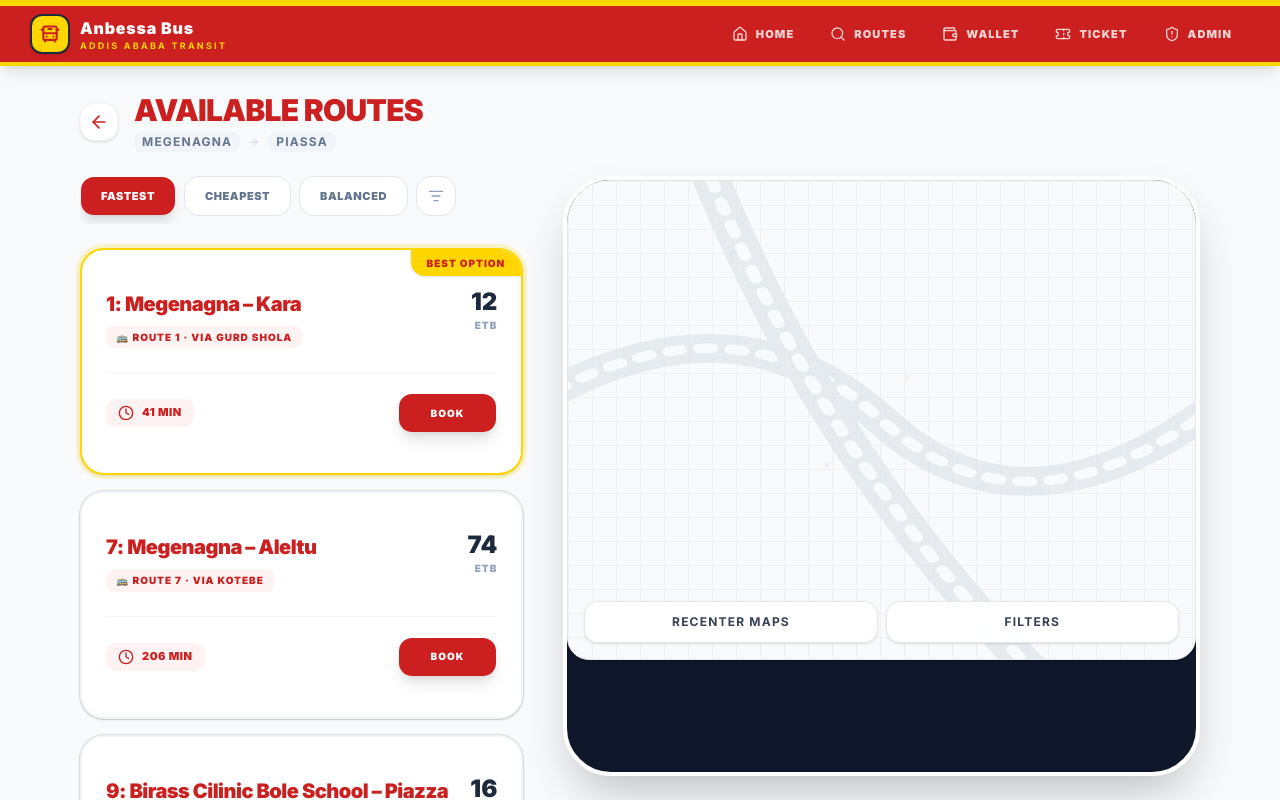
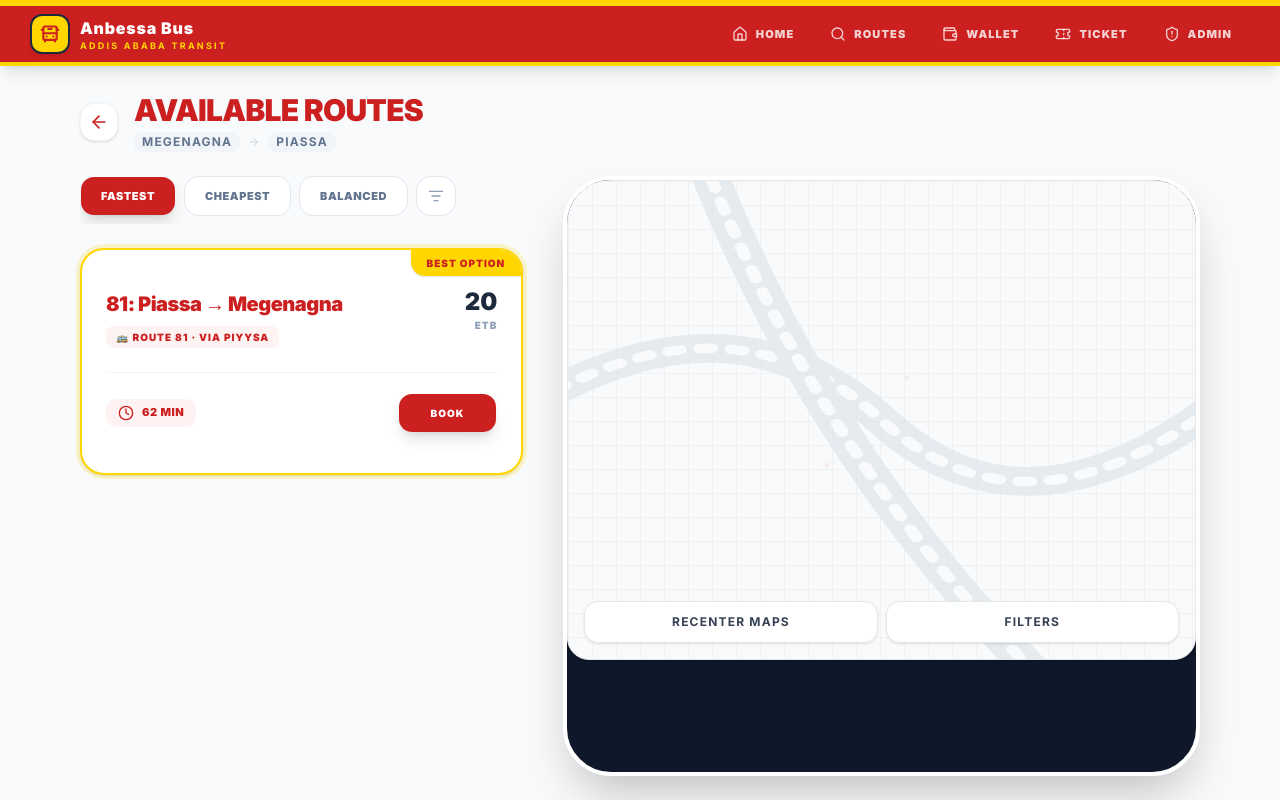
Before and after one commit to tamirat67/addismove, a Next.js app in the folder frontend/: page /results in a window 1280 px wide. Shown: the top 800 px of the page. Built offline with nearby package versions, Linux system fonts and the light colour scheme.

Commit message:
feat: synchronized results with Megenagna to Piassa search

```diff
--- a/frontend/src/app/(standard)/results/page.tsx
+++ b/frontend/src/app/(standard)/results/page.tsx
@@ -28,20 +28,25 @@ export default function Results() {
   const [loading, setLoading] = useState(true);
   const [filter, setFilter] = useState("Fastest");
 
-  // Simulate finding routes based on the search "Megenagna" or "Piassa"
+  // Synchronized search for Megenagna → Piassa
   const searchResults = anbessaRoutes.filter(r =>
-    r.start.toLowerCase().includes("megenagna") ||
-    r.destination.toLowerCase().includes("piassa") ||
-    r.destination.toLowerCase().includes("piazza")
-  ).slice(0, 4).map((r, i) => ({
-    id: r.id,
-    name: `${r.start} – ${r.destination}`,
-    type: "Bus",
-    price: computePrice(r.distance),
-    duration: computeDuration(r.distance),
-    tag: i === 0 ? "Fastest" : i === 1 ? "Cheapest" : "Balanced",
-    steps: `🚌 Route ${r.id} · ${r.passBy === "-" ? "Direct" : "via " + r.passBy}`,
-  }));
+    (r.start.toLowerCase().includes("megenagna") || r.destination.toLowerCase().includes("megenagna")) &&
+    (r.start.toLowerCase().includes("piazza") || r.destination.toLowerCase().includes("piazza") || r.passBy.toLowerCase().includes("piazza") || r.passBy.toLowerCase().includes("piyysa"))
+  ).slice(0, 4).map((r, i) => {
+    // Standardize destination name for the UI
+    const isMegenagnaStart = r.start.toLowerCase().includes("megenagna");
+    const routeName = isMegenagnaStart ? `Megenagna → Piassa` : `Piassa → Megenagna`;
+
+    return {
+      id: r.id,
+      name: routeName,
+      type: "Bus",
+      price: computePrice(r.distance === "N/A" ? "8.5 Km" : r.distance),
+      duration: computeDuration(r.distance === "N/A" ? "8.5 Km" : r.distance),
+      tag: i === 0 ? "Fastest" : i === 1 ? "Cheapest" : "Balanced",
+      steps: `🚌 Route ${r.id} · ${r.passBy === "-" ? "Direct" : "via " + r.passBy}`,
+    };
+  });
 
   const [selectedRoute, setSelectedRoute] = useState<typeof searchResults[0] | null>(null);
 
```
